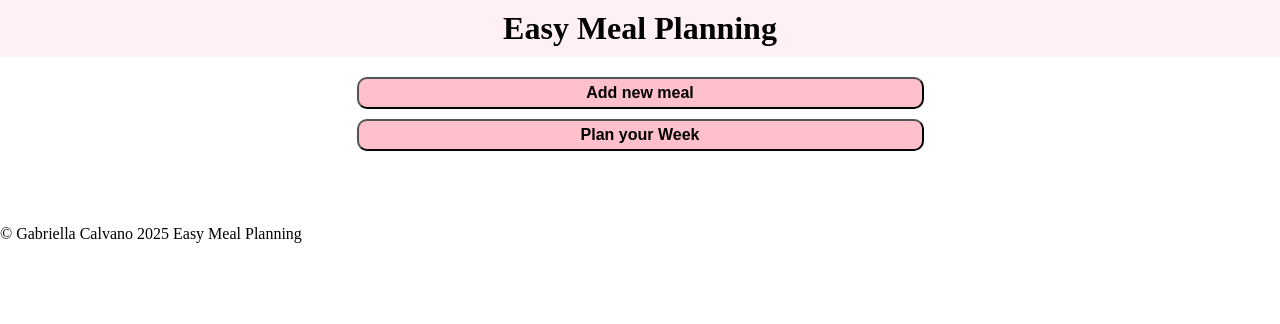
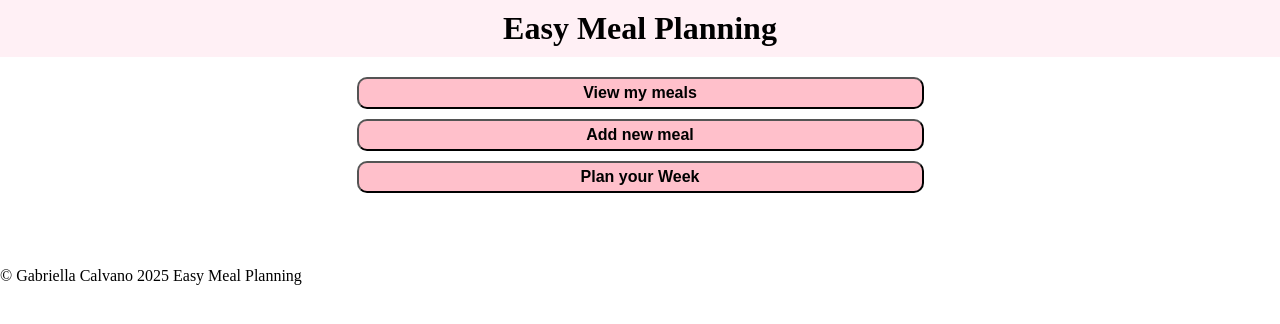
Before and after one commit to Nymesia47/meal-planner-generator, a React (Vite) app: page / in a window 1280 px wide. Shown: the top 324 px of the page. Built offline with nearby package versions, Linux system fonts and the light colour scheme.

Commit message:
created navigation to the saved meals page

```diff
--- a/src/components/App.jsx
+++ b/src/components/App.jsx
@@ -8,7 +8,7 @@ function App() {
   return (
     <Routes>
       <Route path="/" element={<LandingPage />} />
-      <Route path="/my-meals" element={<MealsListsPage />} />
+      <Route path="/meals" element={<MealsListsPage />} />
     </Routes>
   );
 }
--- a/src/components/layoutComponents/ActionsPanel.jsx
+++ b/src/components/layoutComponents/ActionsPanel.jsx
@@ -2,10 +2,12 @@ import PlanWeekButton from "../parts/PlanWeekButton";
 import AddMealButton from "../parts/AddMealButton";
 import PropTypes from "prop-types";
 import "/src/styles/ActionsPanel.scss";
+import GoToMealsBtn from "../parts/GoToMealsBtn";
 
 function ActionsPanel({handleClickForm}) {
   return (
     <section className="actions-panel">
+      <GoToMealsBtn />
       <AddMealButton handleClickForm={handleClickForm}/>
       <PlanWeekButton handleClickForm={handleClickForm}/>
     </section>
@@ -15,5 +17,5 @@ function ActionsPanel({handleClickForm}) {
 export default ActionsPanel;
 
 ActionsPanel.propTypes = {
-  handleClickForm: PropTypes.func.isRequired
+  handleClickForm: PropTypes.func.isRequired,
 }
--- /dev/null
+++ b/src/components/parts/GoToMealsBtn.jsx
@@ -0,0 +1,13 @@
+
+import "/src/styles/ActionsPanelBtn.scss";
+import { useNavigate } from "react-router-dom";
+
+function GoToMealsBtn() {
+    const navigate = useNavigate();
+
+    return (
+    <button className="actionBtn" onClick={() => navigate("/meals")}>View my meals</button>
+  )
+}
+
+export default GoToMealsBtn;
```
Also changed, not shown: src/components/parts/MyMealsButton.jsx (deleted, +0 -8 lines), 1 other file (tests, documents, lock files or other folders).
